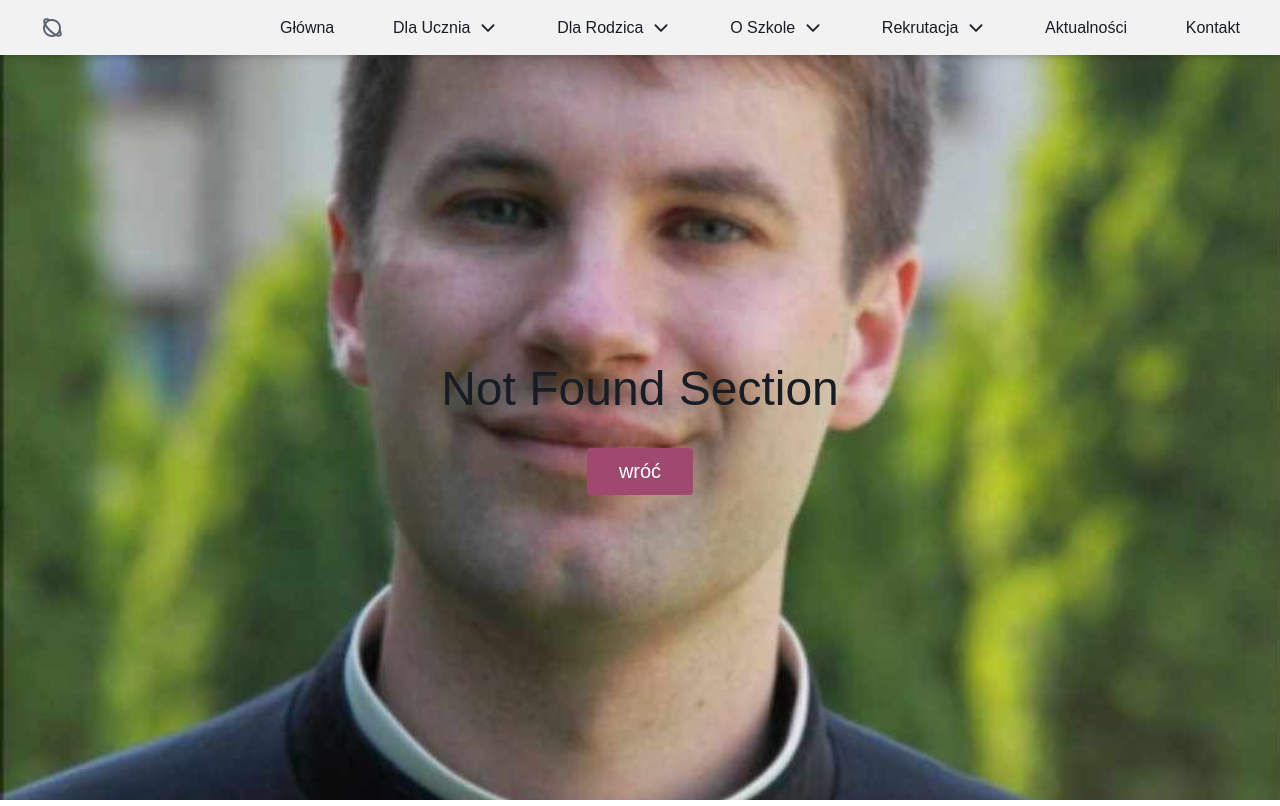
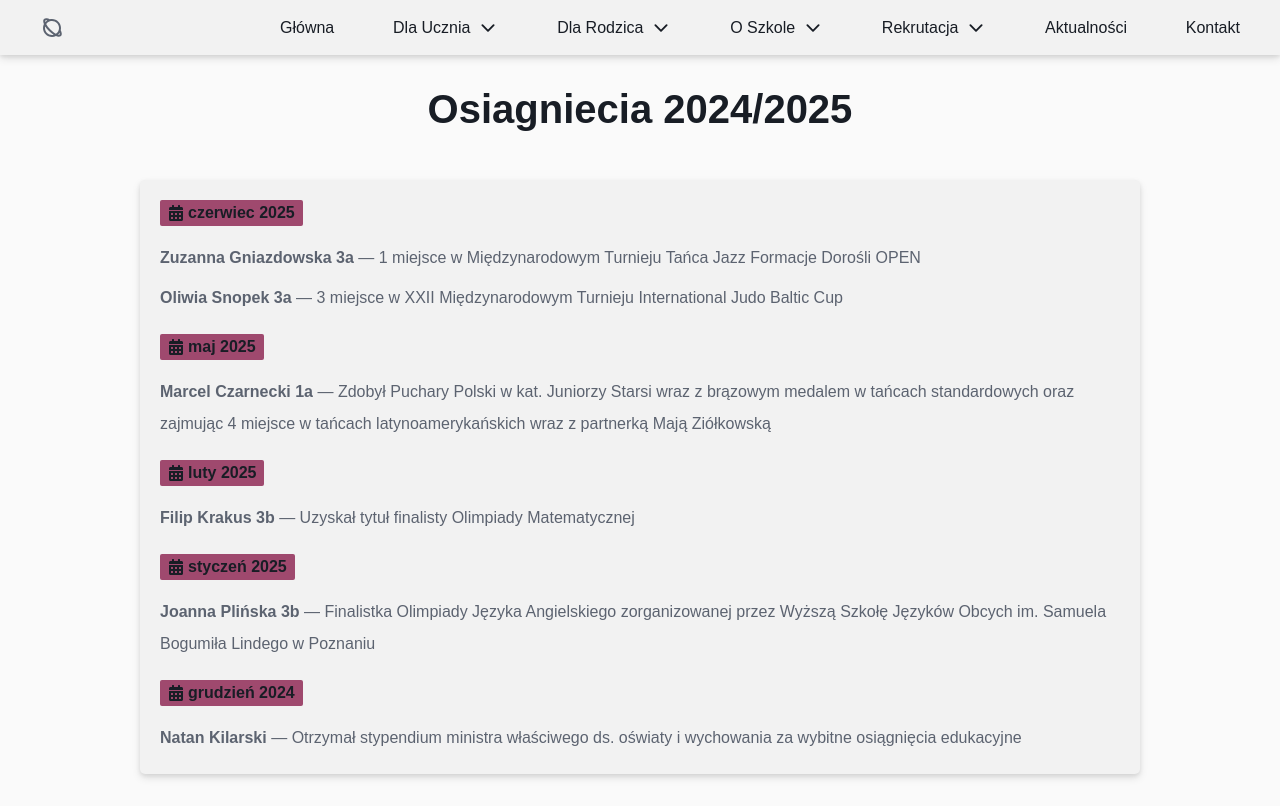
Before and after one commit to Wiciu021/Website-Project, a React (Create React App) app in the folder frontend/: page /osiagniecia/1 in a window 1280 px wide. Built offline with nearby package versions, Linux system fonts and the light colour scheme; the HTML template or start-up script is replaced by a standard one; a web font is replaced by a local one.

Commit message:
added achievements section

```diff
--- a/frontend/src/App.js
+++ b/frontend/src/App.js
@@ -2,7 +2,6 @@ import Header from "./components/header/Header";
 import HeroSection from "./components/hero-section/HeroSection";
 import ForStudent from "./components/for-student-section/ForStudent";
 import Feed from "./components/feed-section/Feed";
-import ForParents from "./components/for-parents-section/ForParents";
 import Footer from "./components/footer/Footer";
 import { BrowserRouter, Routes, Route } from 'react-router-dom'
 import FeedPage from "./components/feed-page/FeedPage";
@@ -16,6 +15,8 @@ import ClassProfile from "./components/class-profile/ClassProfile";
 import PhotoGallerySection from "./components/photo-gallery/PhotoGallerySection";
 import SchoolHistorySection from "./components/history-of-school/SchoolHistorySection";
 import InsuranceSection from "./components/insurance-section/InsuranceSection";
+import AchievementsSection from "./components/students-achievements/AchievementsSection";
+import AnnualAchievements from "./components/students-achievements/AnnualAchievements";
 
 function HomePage() {
   return (
@@ -23,7 +24,6 @@ function HomePage() {
       <HeroSection />
       <ForStudent />
       <Feed />
-      <ForParents />
     </>
   )
 }
@@ -46,6 +46,8 @@ function App() {
           <Route path="/galeria" element={<PhotoGallerySection />} />
           <Route path="/historia" element={<SchoolHistorySection />} />
           <Route path="/ubezpieczenie" element={<InsuranceSection />} />
+          <Route path="/osiagniecia" element={<AchievementsSection />} />
+          <Route path="/osiagniecia/:id" element={<AnnualAchievements />} />
           <Route path="*" element={<NotFoundSection />} />
         </Routes>
 
--- /dev/null
+++ b/frontend/src/Data/achievements-data.js
@@ -0,0 +1,137 @@
+export const achievementsData = [
+  {
+    "id": 1,
+    "year": "2024/2025",
+    "achievements": [
+      {
+        "month": "czerwiec 2025",
+        "entries": [
+          {
+            "name": "Zuzanna Gniazdowska",
+            "class": "3a",
+            "description": "1 miejsce w Międzynarodowym Turnieju Tańca Jazz Formacje Dorośli OPEN"
+          },
+          {
+            "name": "Oliwia Snopek",
+            "class": "3a",
+            "description": "3 miejsce w XXII Międzynarodowym Turnieju International Judo Baltic Cup"
+          }
+        ]
+      },
+      {
+        "month": "maj 2025",
+        "entries": [
+          {
+            "name": "Marcel Czarnecki",
+            "class": "1a",
+            "description": "Zdobył Puchary Polski w kat. Juniorzy Starsi wraz z brązowym medalem w tańcach standardowych oraz zajmując 4 miejsce w tańcach latynoamerykańskich wraz z partnerką Mają Ziółkowską"
+          }
+        ]
+      },
+      {
+        "month": "luty 2025",
+        "entries": [
+          {
+            "name": "Filip Krakus",
+            "class": "3b",
+            "description": "Uzyskał tytuł finalisty Olimpiady Matematycznej"
+          }
+        ]
+      },
+      {
+        "month": "styczeń 2025",
+        "entries": [
+          {
+            "name": "Joanna Plińska",
+            "class": "3b",
+            "description": "Finalistka Olimpiady Języka Angielskiego zorganizowanej przez Wyższą Szkołę Języków Obcych im. Samuela Bogumiła Lindego w Poznaniu"
+          }
+        ]
+      },
+      {
+        "month": "grudzień 2024",
+        "entries": [
+          {
+            "name": "Natan Kilarski",
+            "class": null,
+            "description": "Otrzymał stypendium ministra właściwego ds. oświaty i wychowania za wybitne osiągnięcia edukacyjne"
+          }
+        ]
+      }
+    ]
+  },
+  {
+    "id": 2,
+    "year": "2023/2024",
+    "achievements": [
+      {
+        "month": "kwiecień 2024",
+        "entries": [
+          {
+            "name": "Rafał Górski",
+            "class": "4c",
+            "description": "Laureat Olimpiady z Filozofii"
+          },
+          {
+            "name": "Maria Unterschuet",
+            "class": null,
+            "description": "Finalistka Olimpiady z Filozofii"
+          },
+          {
+            "name": "Tomasz Krajewski",
+            "class": "4c",
+            "description": "Finalista Olimpiady Literatury i Języka Polskiego"
+          },
+          {
+            "name": "Jakub Warno",
+            "class": "4b",
+            "description": "Zakwalifikował się do finału Algorytmionu Politechniki Śląskiej"
+          },
+          {
+            "name": "Piotr Petryński",
+            "class": "4d",
+            "description": "1 miejsce w konkursie wiedzy biotechnologicznej „Podstawy procesów nowotworzenia” organizowanym przez MWB Uniwersytetu Gdańskiego i Gdańskiego Uniwersytetu Medycznego"
+          },
+          {
+            "name": "Hanna Dejk",
+            "class": "4d",
+            "description": "Wzięła udział w finale konkursu wiedzy biotechnologicznej „Podstawy procesów nowotworzenia”"
+          },
+          {
+            "name": "Miłosz Kwiatkowski",
+            "class": "2c",
+            "description": "Wziął udział w finale konkursu wiedzy biotechnologicznej „Podstawy procesów nowotworzenia”"
+          }
+        ]
+      },
+      {
+        "month": "grudzień 2023",
+        "entries": [
+          {
+            "name": "Zuzanna Sokołowska",
+            "class": "4e",
+            "description": "Otrzymała stypendium Prezydenta Miasta Gdańska"
+          },
+          {
+            "name": "Stanisław Drapella",
+            "class": "3e",
+            "description": "Otrzymał stypendium Prezydenta Miasta Gdańska"
+          },
+          {
+            "name": "Tomasz Krajewski",
+            "class": "4c",
+            "description": "Otrzymał stypendium Prezesa Rady Ministrów"
+          },
+          {
+            "name": "Wiktoria Podmokły",
+            "class": "2c",
+            "description": "III miejsce w Europejskich Mistrzostwach Fitness, III miejsce w Mistrzostwach Szkół w Fitness Sportowym, I miejsce w Mistrzostwach Gdańska o Puchar Neptuna w gimnastyce sportowej"
+          }
+        ]
+      }
+    ]
+  }
+]
+
+
+export default achievementsData;
--- a/frontend/src/components/for-parents-section/ForParents.js
+++ /dev/null
@@ -1,18 +0,0 @@
-import React from 'react'
-import '../for-student-section/forStudent.css'
-import './forParents.css'
-
-const ForParents = () => {
-  return (
-    <section className='for-parents-section'>
-      <h2>Dla Rodziców</h2>
-      <div className='button-container'>
-        <button className='button'>Rada Rodziców</button>
-        <button className='button'>Dokumenty Szkolne</button>
-        <button className='button'>Kalendarz Pracy</button>
-      </div>
-    </section>
-  )
-}
-
-export default ForParents
--- a/frontend/src/components/for-parents-section/forParents.css
+++ /dev/null
@@ -1,3 +0,0 @@
-.for-parents-section .button-container {
-  width: 60%;
-}
--- a/frontend/src/components/for-student-section/forStudent.css
+++ b/frontend/src/components/for-student-section/forStudent.css
@@ -1,5 +1,4 @@
-.for-students-section,
-.for-parents-section {
+.for-students-section {
   padding-block: 55px;
   display: flex;
   justify-content: center;
@@ -11,8 +10,7 @@
   background-color: var(--bg-dark);
 }
 
-.for-students-section h2,
-.for-parents-section h2 {
+.for-students-section h2{
   font-size: var(--font-headings);
   color: var(--text);
   position: relative;
@@ -20,7 +18,7 @@
 }
 
 
-.for-students-section .button-container,.for-parents-section .button-container {
+.for-students-section .button-container {
   display: flex;
   justify-content: space-around;
   align-items: center;
@@ -28,8 +26,7 @@
   width: 50%;
 }
 
-.for-students-section .button-container .button,
-.for-parents-section .button-container .button {
+.for-students-section .button-container .button {
   padding: 15px 35px;
   border: none;
   border-radius: var(--radius-button);
--- a/frontend/src/components/history-of-school/SchoolHistorySection.js
+++ b/frontend/src/components/history-of-school/SchoolHistorySection.js
@@ -12,7 +12,7 @@ const SchoolHistorySection = () => {
       <div className='school-history-wrapper'>
         <h2>Historia Szkoły</h2>
         <div className='school-timeline' style={{
-          height: `${length * 180}px`
+          height: `${length * 105}px`
         }}>
           {
             historyData && historyData.length ? historyData.map(dataItem => <SchoolHistoryItem item={dataItem} key={dataItem.id} />) : null
--- a/frontend/src/components/history-of-school/schoolHistoryItem.css
+++ b/frontend/src/components/history-of-school/schoolHistoryItem.css
@@ -1,4 +1,5 @@
-.school-history-section .timeline-item {
+.school-history-section .timeline-item,
+.achievements-section .timeline-item {
   position: absolute;
   width: 320px;
   height: 80px;
@@ -14,15 +15,18 @@
   /* gap: 2.25rem; */
 }
 
-.school-history-section .timeline-item.left {
+.school-history-section .timeline-item.left,
+.achievements-section .timeline-item.left {
   left: 15px;
 }
 
-.school-history-section .timeline-item.right {
+.school-history-section .timeline-item.right,
+.achievements-section .timeline-item.right {
   right: 15px;
 }
 
-.school-history-section .dot {
+.school-history-section .dot,
+.achievements-section .dot {
   height: 30px;
   width: 30px;
   background-color: var(--bg-light);
@@ -33,7 +37,8 @@
   z-index: 1;
 }
 
-.school-history-section .dot::before {
+.school-history-section .dot::before,
+.achievements-section .dot::before {
   position: absolute;
   content: '';
   width: 150px;
@@ -44,20 +49,24 @@
   background-color: var(--bg-light);
 }
 
-.school-history-section .dot.left::before {
+.school-history-section .dot.left::before,
+.achievements-section .dot.left::before {
   right: 10%;
 }
 
-.school-history-section .dot.right::before {
+.school-history-section .dot.right::before,
+.achievements-section .dot.right::before {
   left: 10%;
 }
 
-.school-history-section .timeline-item h4 {
+.school-history-section .timeline-item h4,
+.achievements-section .timeline-item h4 {
   font-size: var(--font-medium-titles);
   color: var(--text-muted);
 }
 
-.school-history-section .timeline-item a {
+.school-history-section .timeline-item a,
+.achievements-section .timeline-item .link-button {
   color: var(--text-muted);
   display: flex;
   justify-content: center;
--- a/frontend/src/components/history-of-school/schoolHistorySection.css
+++ b/frontend/src/components/history-of-school/schoolHistorySection.css
@@ -1,4 +1,5 @@
-.school-history-section {
+.school-history-section,
+.achievements-section {
   display: flex;
   justify-content: center;
   align-items: center;
@@ -9,7 +10,8 @@
   color: var(--text);
 }
 
-.school-history-section .school-history-wrapper {
+.school-history-section .school-history-wrapper,
+.achievements-section .achievements-wrapper {
   display: flex;
   justify-content: center;
   align-items: center;
@@ -17,22 +19,24 @@
   gap: 3rem;
 }
 
-.school-history-section .school-history-wrapper h2 {
+.school-history-section .school-history-wrapper h2,
+.achievements-section .achievements-wrapper h2  {
   font-size: var(--font-small-headings);
 }
 
-.school-history-section .school-history-wrapper .school-timeline {
+.school-history-section .school-history-wrapper .school-timeline,
+.achievements-section .achievements-wrapper .achievements-timeline {
   position: relative;
   height: 100vh;
   min-width: 850px;
   max-width: 1000px;
   background-color: var(--bg);
   box-shadow: var(--shadow);
-  border: var(--border-card);
+  border: var(--border);
   border-radius: var(--radius-button);
 }
 
-.school-history-section .school-history-wrapper .school-timeline::before {
+.school-history-section .school-history-wrapper .school-timeline::before, .achievements-section .achievements-wrapper .achievements-timeline::before {
   content: '';
   position: absolute;
   width: 10px;
--- a/frontend/src/components/history-of-school/SchoolHistoryItem.js
+++ b/frontend/src/components/students-achievements/AchievementsItem.js
@@ -1,21 +1,22 @@
 import React from 'react'
 import { FaCalendarAlt, FaRegClock } from 'react-icons/fa';
-import './schoolHistoryItem.css'
+import { Link } from 'react-router-dom';
+import '../history-of-school/schoolHistoryItem.css'
 
-const SchoolHistoryItem = ({ item }) => {
+const AchievementsItem = ({ item }) => {
   return (
     <>
       <div className={`dot ${item.id % 2 === 0 ? 'left' : 'right'}`} style={{
-        top: `${(item.id - 1) * 180 + 50}px`
+        top: `${(item.id - 1) * 100 + 50}px`
       }}></div>
       <div className={`timeline-item ${item.id % 2 === 0 ? 'left' : 'right'}`} style={{
-        top: `${(item.id - 1) * 180 + 20}px`
+        top: `${(item.id - 1) * 100 + 20}px`
       }}>
-        <h4>{item.title}</h4>
-        <a href={`/history-files/${item.pdf}.pdf`} target='_blank' rel='noreferrer noopener'>więcej <FaCalendarAlt /></a>
+        <h4>{item.year}</h4>
+        <Link to={`/osiagniecia/${item.id}`} className='link-button'>wiecej <FaCalendarAlt/></Link>
       </div>
     </>
   )
 }
 
-export default SchoolHistoryItem
+export default AchievementsItem
--- /dev/null
+++ b/frontend/src/components/students-achievements/AchievementsSection.js
@@ -0,0 +1,27 @@
+import React from 'react'
+import achievementsData from '../../Data/achievements-data'
+import AchievementsItem from './AchievementsItem'
+import '../history-of-school/schoolHistorySection.css'
+
+const AchievementsSection = () => {
+
+  const height = achievementsData.length * 110;
+
+  return (
+    <section className='achievements-section'>
+      <div className='achievements-wrapper'>
+        <h2>Osiagniecia Uczniow</h2>
+        <div className='achievements-timeline' style={{
+          minHeight: 'calc(100vh - 55px - 11rem)',
+          height: `${height}px`
+        }}>
+          {
+            achievementsData && achievementsData.length ? achievementsData.map(item => <AchievementsItem item={item} key={item.id} />) : null
+          }
+        </div>
+      </div>
+    </section>
+  )
+}
+
+export default AchievementsSection
--- /dev/null
+++ b/frontend/src/components/students-achievements/AnnualAchievements.js
@@ -0,0 +1,39 @@
+import React from 'react'
+import { useParams } from 'react-router-dom'
+import achievementsData from '../../Data/achievements-data';
+import { FaMedal, FaCalendarAlt } from "react-icons/fa"
+import './annualAchievements.css'
+
+const AnnualAchievements = () => {
+
+  const { id } = useParams();
+  const item = achievementsData.find(dataItem => String(dataItem.id) === id);
+
+  return (
+    <section className='annual-achievements-section'>
+      <h3>Osiagniecia {item.year}</h3>
+      <div className='annual-achievements-wrapper'>
+        {
+          item.achievements.map(dataItem =>
+          <div className='month-wrapper'>
+            <h5><FaCalendarAlt /> {dataItem.month}</h5>
+              <ul>
+                {
+                  dataItem.entries.map(entryItem =>
+                    <li key={entryItem.name}>
+                      <span>
+                        <strong>{entryItem.name} {entryItem.class}</strong> — {entryItem.description}
+                      </span>
+                    </li>
+                  )
+                }
+            </ul>
+          </div>
+          )
+        }
+      </div>
+    </section>
+  )
+}
+
+export default AnnualAchievements
--- /dev/null
+++ b/frontend/src/components/students-achievements/annualAchievements.css
@@ -0,0 +1,70 @@
+.annual-achievements-section {
+  width: 100vw;
+  min-height: calc(100vh - 55px);
+  background-color: var(--bg-dark);
+  color: var(--text);
+  display: flex;
+  justify-content: center;
+  align-items: center;
+  flex-direction: column;
+  gap: 3rem;
+  padding: 2rem;
+}
+
+.annual-achievements-section h3 {
+  font-size: var(--font-small-headings);
+}
+
+.annual-achievements-section .annual-achievements-wrapper {
+  width: 1000px;
+  min-height: calc(100vh - 55px - 11rem);
+  background-color: var(--bg);
+  padding: 1.25rem;
+  display: flex;
+  flex-direction: column;
+  justify-content: left;
+  gap: 1.25rem;
+  border-radius: var(--radius-card);
+  box-shadow: var(--shadow);
+  border: var(--border);
+}
+
+.annual-achievements-section .annual-achievements-wrapper .month-wrapper {
+  display: flex;
+  flex-direction: column;
+  gap: 1rem;
+}
+
+.annual-achievements-section .annual-achievements-wrapper .month-wrapper h5 {
+  font-size: var(--font-regular);
+  background-color: var(--button-primary);
+  width: fit-content;
+  padding: 4px 8px;
+  display: flex;
+  justify-content: center;
+  align-items: center;
+  gap: 0.25rem;
+  border-radius: var(--radius-small);
+}
+
+.annual-achievements-section .annual-achievements-wrapper .month-wrapper ul {
+  display: flex;
+  flex-direction: column;
+  gap: 0.5rem;
+}
+
+.annual-achievements-section .annual-achievements-wrapper .month-wrapper ul li {
+  display: flex;
+  align-items: center;
+  gap: 0.25rem;
+}
+
+.annual-achievements-section .annual-achievements-wrapper .month-wrapper ul span {
+  font-size: var(--font-regular);
+  color: var(--text-muted);
+  line-height: 2rem;
+}
+
+.annual-achievements-section .annual-achievements-wrapper .month-wrapper ul span strong {
+  font-weight: 700;
+}
```
